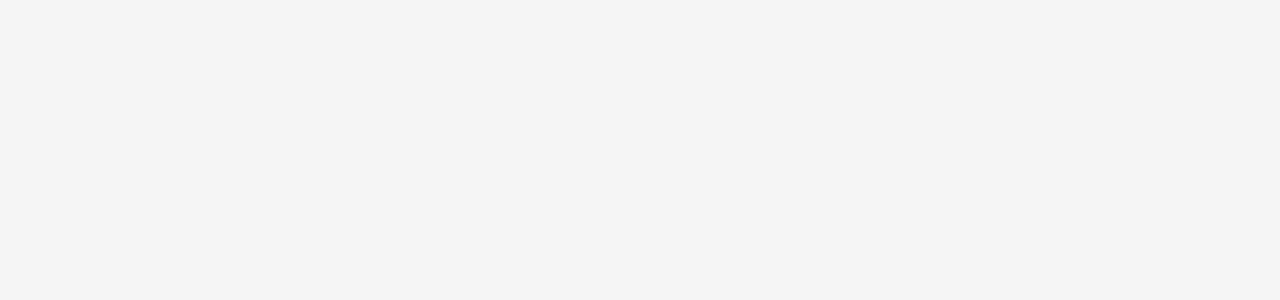
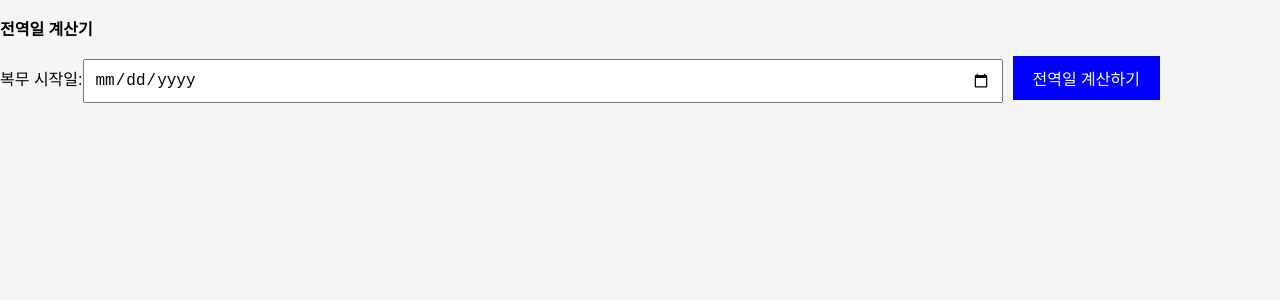
Before and after one commit to kpukpu/NIR_HACK_PR1, a React (Create React App) app in the folder frontend/: page /DischargeCalculate in a window 1280 px wide. Before the commit this address had no page. Shown: the top 300 px of the page. Built offline with nearby package versions, Linux system fonts and the light colour scheme.

Commit message:
todolist axios api 설정

```diff
--- a/frontend/src/App.js
+++ b/frontend/src/App.js
@@ -3,6 +3,7 @@ import {Route, Routes} from "react-router-dom";
 import HomePage from "./HomePage/HomePage";
 import TodoListPage from "./TodoList/TodoListPage";
 import Calculate from "./Calculate/Calculate";
+import DischargeCalculate from "./DischargeCalculate/DischargeCalculate";
 
 const App = () => {
     return (
@@ -10,6 +11,7 @@ const App = () => {
             <Route path="/" element={<HomePage />} />
             <Route path="/TodoList" element={<TodoListPage />} />
             <Route path="/Calculate" element={<Calculate />} />
+            <Route path="/DischargeCalculate" element={<DischargeCalculate />} />
         </Routes>
     );
 };
--- /dev/null
+++ b/frontend/src/DischargeCalculate/DischargeCalculate.jsx
@@ -0,0 +1,43 @@
+import React, { useState } from 'react';
+
+function DischargeCalculate() {
+  const [startDate, setStartDate] = useState('');
+  const [result, setResult] = useState('');
+
+  const calculateDischargeDate = () => {
+    const startDateObj = new Date(startDate);
+    const serviceMonths = 18; // 육군 복무 기간
+
+    const dischargeDate = new Date(startDateObj.setMonth(startDateObj.getMonth() + serviceMonths));
+    const today = new Date();
+    const remainingDays = Math.ceil((dischargeDate - today) / (1000 * 60 * 60 * 24));
+
+    const formattedToday = `${today.getFullYear()}년 ${today.getMonth() + 1}월 ${today.getDate()}일`;
+    const formattedDischargeDate = `${dischargeDate.getFullYear()}년 ${dischargeDate.getMonth() + 1}월 ${dischargeDate.getDate()}일`;
+
+    setResult(`오늘날짜: ${formattedToday}<br>예상 전역일: ${formattedDischargeDate}<br>남은 복무일수: ${remainingDays}일`);
+  };
+
+  return (
+    <div>
+      <p><b>전역일 계산기</b></p>
+      <label htmlFor="startDate">복무 시작일:</label>
+      <input
+        type="date"
+        id="startDate"
+        name="startDate"
+        value={startDate}
+        onChange={(e) => setStartDate(e.target.value)}
+      />
+      <button
+        style={{ backgroundColor: 'blue', color: 'white', border: 'none', padding: '10px 20px', cursor: 'pointer' }}
+        onClick={calculateDischargeDate}
+      >
+        전역일 계산하기
+      </button>
+      <div id="result" dangerouslySetInnerHTML={{ __html: result }}></div>
+    </div>
+  );
+}
+
+export default DischargeCalculate;
--- a/frontend/src/Navigator/Nav.js
+++ b/frontend/src/Navigator/Nav.js
@@ -9,6 +9,7 @@ const Nav = () => {
                 <Link className="navbarMenu" to={'/'}> 홈 화면 </Link>
                 <Link className="navbarMenu" to={'/TodoList'}> To-do 리스트 </Link>
                 <Link className="navbarMenu" to={'/Calculate'}> 계산기 </Link>
+                <Link className="navbarMenu" to={'/DischargeCalculate'}> 전역일 계산기</Link>
 
             </div>
         </div>
```
